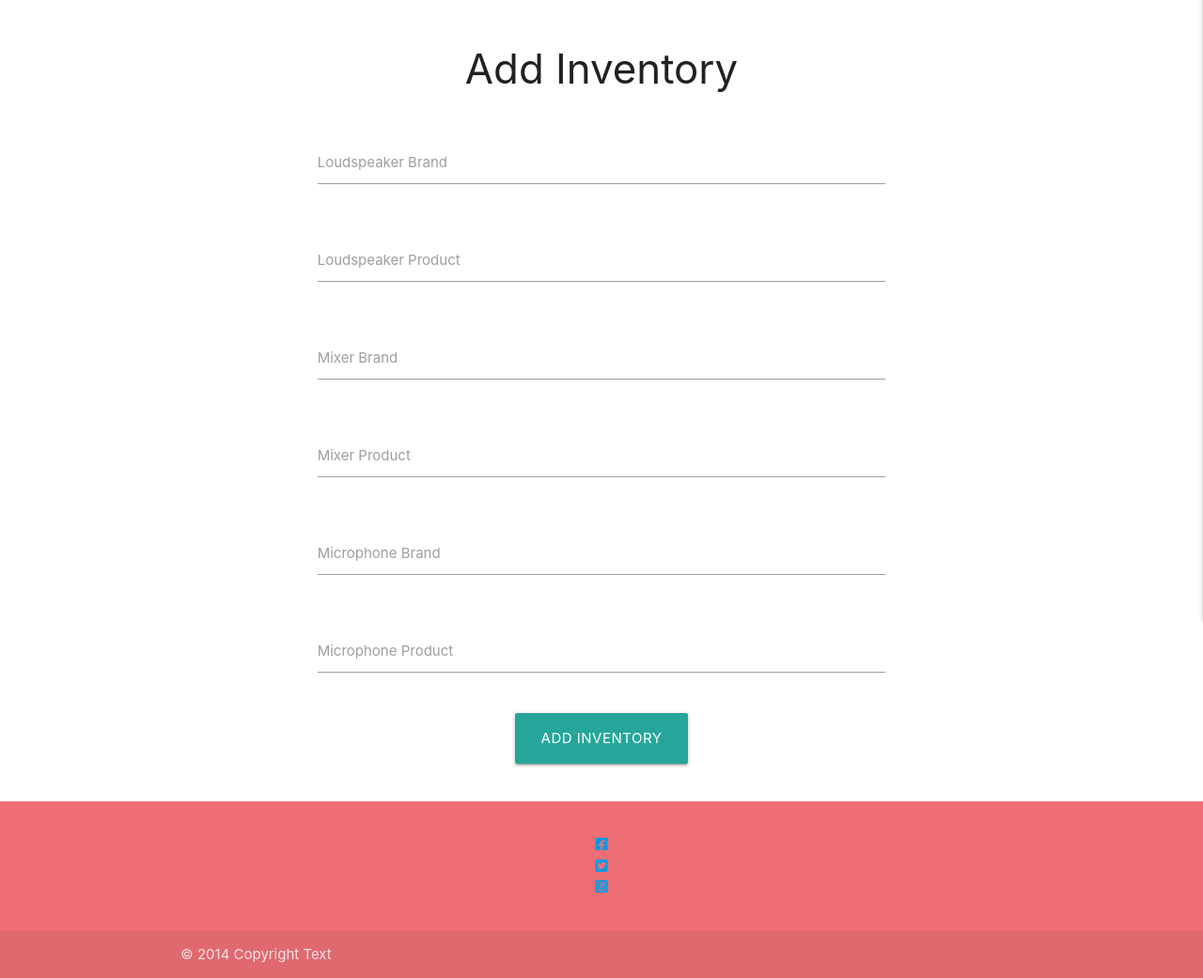
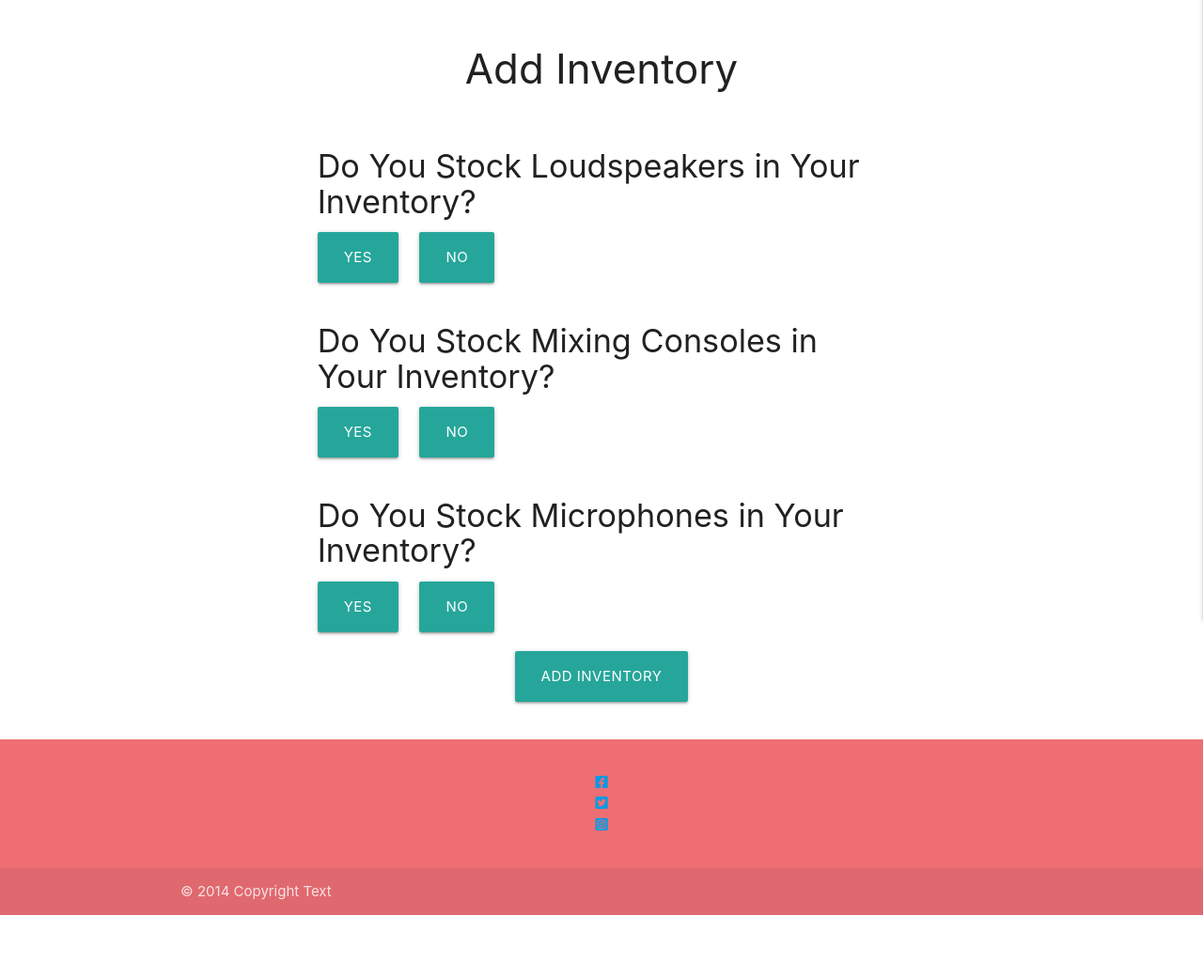
Before and after one commit to RvN-R/milestone-3-missingpiece, a Flask app: page /add_inventory in a window 1280 px wide. Shown: the part 200-1241 px from the top of the page at 94% size. After the commit the page ends 1174 px from the top, so only its background shows below. Run offline with Flask 2, Linux system fonts and the light colour scheme; some libraries are stand-ins or nearby versions.

Commit message:
Improved user experience with add_inventory form

```diff
--- a/static/js/script.js
+++ b/static/js/script.js
@@ -1,4 +1,56 @@
 /* JQuery for Materialize Navbar and Mobile Side Navbar*/
 $(document).ready(function(){
     $('.sidenav').sidenav({edge: "right"});
+    $(".loudspeaker_brand_row").hide();
+    $(".loudspeaker_product_row").hide();
+    $(".mixer_brand_row").hide();
+    $(".mixer_product_row").hide();
+    $(".mic_brand_row").hide();
+    $(".mic_product_row").hide();
+
   });
+/* Loudspeaker Brand Inventory Form Function*/
+$("#loudspeaker_no_btn").click(function(){
+  $("#loudspeaker_brand").val("Don't Hold Stock");
+  $("#loudspeaker_product").val("N/A");
+  $(".loudspeaker_brand_row").show(1000);
+  $(".loudspeaker_product_row").show(1000);
+
+});
+/* Loudspeaker Product Inventory Form Function */
+$("#loudspeaker_yes_btn").click(function(){
+  $("#loudspeaker_brand").val("");
+  $("#loudspeaker_product").val("");
+  $(".loudspeaker_brand_row").show(1000);
+  $(".loudspeaker_product_row").show(1000);
+});
+/*Mixer Brand Inventory Form Function*/
+$("#mixer_no_btn").click(function(){
+  $("#mixer_brand").val("Don't Hold Stock");
+  $("#mixer_product").val("N/A");
+  $(".mixer_brand_row").show(1000);
+  $(".mixer_product_row").show(1000);
+
+});
+/* Mixer Product Inventory Form Function */
+$("#mixer_yes_btn").click(function(){
+  $("#mixer_brand").val("");
+  $("#mixer_product").val("");
+  $(".mixer_brand_row").show(1000);
+  $(".mixer_product_row").show(1000);
+});
+/*Microphone Brand Inventory Form Function*/
+$("#mic_no_btn").click(function(){
+  $("#microphone_brand").val("Don't Hold Stock");
+  $("#microphone_product").val("N/A");
+  $(".mic_brand_row").show(1000);
+  $(".mic_product_row").show(1000);
+
+});
+/* Microphone Product Inventory Form Function */
+$("#mic_yes_btn").click(function(){
+  $("#microphone_brand").val("");
+  $("#microphone_product").val("");
+  $(".mic_brand_row").show(1000);
+  $(".mic_product_row").show(1000);
+});
--- a/templates/add_inventory.html
+++ b/templates/add_inventory.html
@@ -10,40 +10,73 @@
         <form class="col s12" method="POST" action="{{ url_for('add_inventory') }}">
             <!--Loudspeaker Categories-->
           <div class="row">
+            <div class="col s12">
+              <h4>Do You Stock Loudspeakers in Your Inventory?</h4>
+            </div>
+            <div class="col 6">
+              <a class="waves-effect waves-light btn-large" id="loudspeaker_yes_btn">YES</a>
+            </div>
+            <div class="col 6">
+              <a class="waves-effect waves-light btn-large" id="loudspeaker_no_btn">NO</a>
+            </div>
+          </div>
+          <div class="row loudspeaker_brand_row">
             <div class="input-field col s12">
-              <input id="loudspeaker_brand" name= "loudspeaker_brand" type="text" class="validate">
+              <input id="loudspeaker_brand" name= "loudspeaker_brand" type="text" class="validate" required>
               <label for="loudspeaker_brand">Loudspeaker Brand</label>
             </div>
           </div>
-          <div class="row">
+          <div class="row loudspeaker_product_row">
             <div class="input-field col s12">
-                <input id="loudspeaker_product" name= "loudspeaker_product" type="text" class="validate">
+                <input id="loudspeaker_product" name= "loudspeaker_product" type="text" class="validate" required>
                 <label for="loudspeaker_product">Loudspeaker Product</label>
               </div>
           </div>
            <!--Mixer Categories-->
            <div class="row">
+            <div class="col s12">
+              <h4>Do You Stock Mixing Consoles in Your Inventory?</h4>
+            </div>
+            <div class="col 6">
+              <a class="waves-effect waves-light btn-large" id="mixer_yes_btn">YES</a>
+            </div>
+            <div class="col 6">
+              <a class="waves-effect waves-light btn-large" id="mixer_no_btn">NO</a>
+            </div>
+          </div>
+           <div class="row mixer_brand_row">
             <div class="input-field col s12">
-              <input id="mixer_brand" name="mixer_brand" type="text" class="validate">
+              <input id="mixer_brand" name="mixer_brand" type="text" class="validate" required>
               <label for="mixer_brand">Mixer Brand</label>
             </div>
           </div>
-          <div class="row">
+          <div class="row mixer_product_row">
             <div class="input-field col s12">
-                <input id="mixer_product" name="mixer_product" type="text" class="validate">
+                <input id="mixer_product" name="mixer_product" type="text" class="validate" required>
                 <label for="mixer_product">Mixer Product</label>
               </div>
           </div>
           <!--Microphone Categories-->
           <div class="row">
+            <div class="col s12">
+              <h4>Do You Stock Microphones in Your Inventory?</h4>
+            </div>
+            <div class="col 6">
+              <a class="waves-effect waves-light btn-large" id="mic_yes_btn">YES</a>
+            </div>
+            <div class="col 6">
+              <a class="waves-effect waves-light btn-large" id="mic_no_btn">NO</a>
+            </div>
+          </div>
+          <div class="row mic_brand_row">
             <div class="input-field col s12">
               <input id="microphone_brand" name="microphone_brand" type="text" class="validate">
-              <label for="microphone_brand">Microphone Brand</label>
+              <label for="microphone_brand" required>Microphone Brand</label>
             </div>
           </div>
-          <div class="row">
+          <div class="row mic_product_row">
             <div class="input-field col s12">
-                <input id="microphone_product" name="microphone_product" type="text" class="validate">
+                <input id="microphone_product" name="microphone_product" type="text" class="validate" required>
                 <label for="microphone_product">Microphone Product</label>
               </div>
           </div>
```
